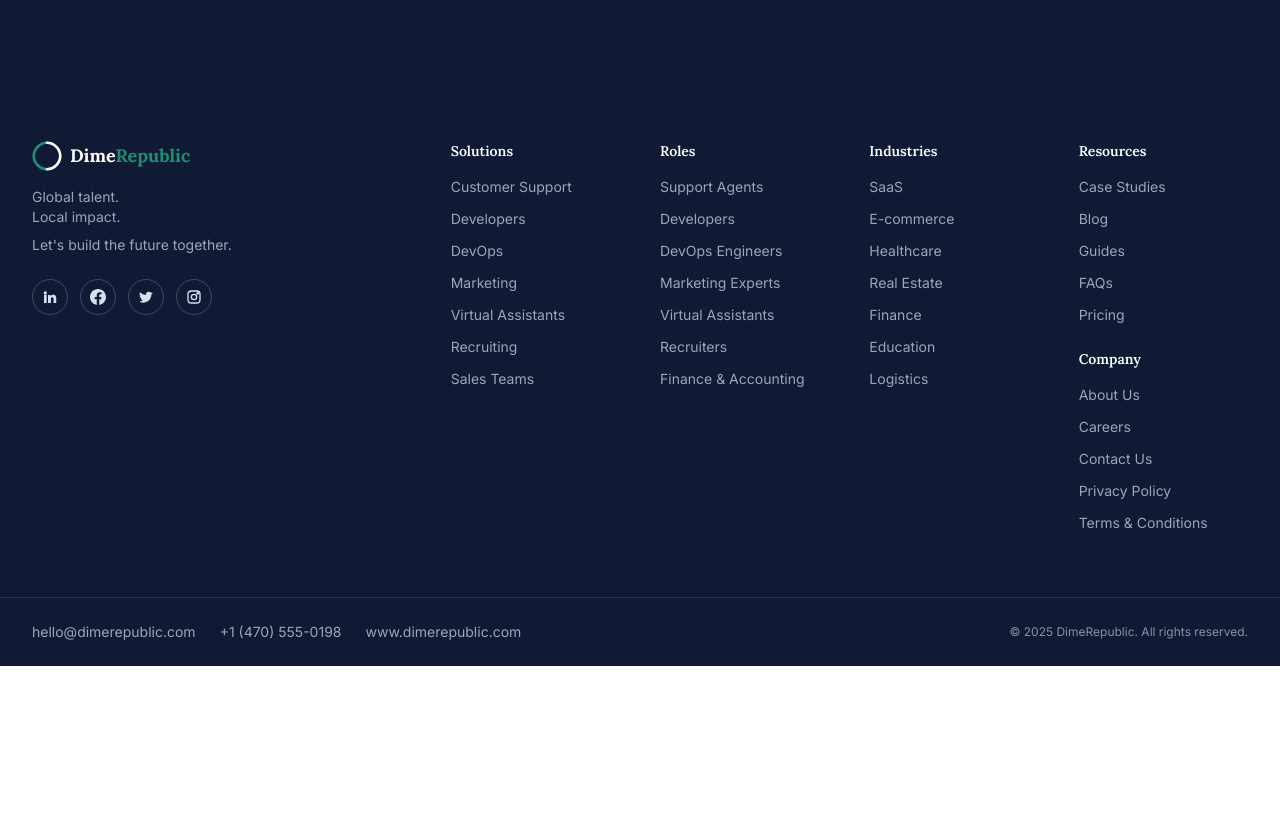
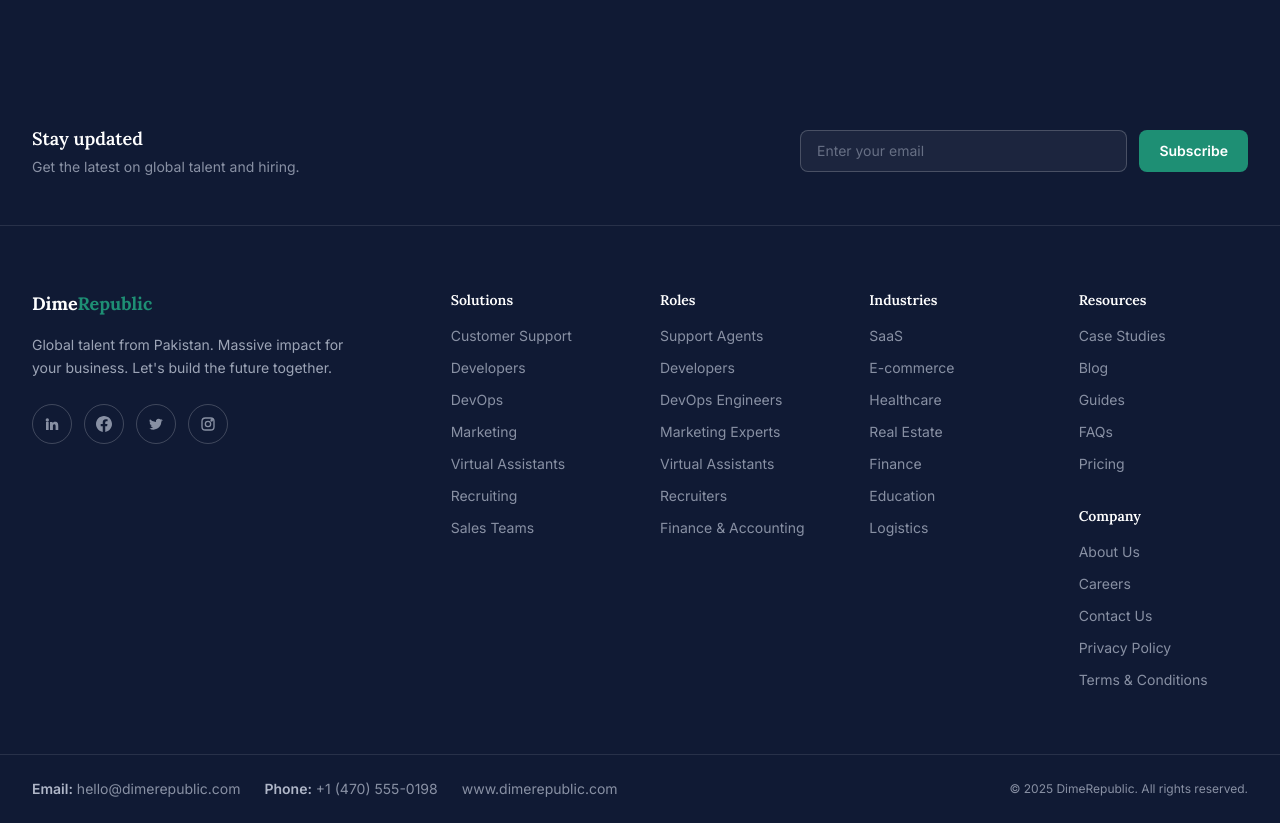
Before and after one commit to DimeRepublic/DimeRepublic-website, a website built with Vite: page docs/index.html in a window 1280 px wide. Shown: the part 4829-5652 px from the top of the page. Before the commit the page ends 5495 px from the top, so only its background shows below. Built offline with nearby package versions, Linux system fonts and the light colour scheme.

Commit message:
Improve footer design: newsletter section, better spacing, hover transitions, styled contact bar

```diff
--- a/docs/index.html
+++ b/docs/index.html
@@ -8,8 +8,8 @@
   <link rel="preconnect" href="https://fonts.googleapis.com" />
   <link rel="preconnect" href="https://fonts.gstatic.com" crossorigin />
   <link href="https://fonts.googleapis.com/css2?family=Inter:wght@400;500;600;700&family=Lora:ital,wght@0,500;0,600;0,700;1,500&display=swap" rel="stylesheet" />
-  <script type="module" crossorigin src="./assets/main-DHMpnaF_.js"></script>
-  <link rel="stylesheet" crossorigin href="./assets/main-C1gLcZzI.css">
+  <script type="module" crossorigin src="./assets/main-kgzT-lKt.js"></script>
+  <link rel="stylesheet" crossorigin href="./assets/main-CpKaC4J3.css">
 </head>
 <body x-data="{ mobileMenuOpen: false }" class="bg-white">
 
@@ -552,31 +552,42 @@
 
   <!-- ============ FOOTER ============ -->
   <footer class="bg-navy text-navy-100">
+    <!-- Newsletter -->
+    <div class="border-b border-white/10">
+      <div class="mx-auto max-w-7xl px-6 py-12 lg:px-8">
+        <div class="flex flex-col items-center justify-between gap-6 sm:flex-row">
+          <div>
+            <h3 class="font-display text-lg font-semibold text-white">Stay updated</h3>
+            <p class="mt-1 text-sm text-navy-100/60">Get the latest on global talent and hiring.</p>
+          </div>
+          <div class="flex w-full max-w-md gap-3">
+            <input type="email" placeholder="Enter your email" class="min-w-0 flex-1 rounded-lg border border-white/20 bg-white/5 px-4 py-2.5 text-sm text-white placeholder-navy-100/40 outline-none focus:border-accent focus:ring-1 focus:ring-accent" />
+            <button class="shrink-0 rounded-lg bg-accent px-5 py-2.5 text-sm font-semibold text-white hover:bg-accent-600">Subscribe</button>
+          </div>
+        </div>
+      </div>
+    </div>
+
     <div class="mx-auto grid max-w-7xl gap-10 px-6 py-16 sm:grid-cols-2 lg:grid-cols-6 lg:px-8">
       <!-- Brand -->
       <div class="lg:col-span-2">
         <a href="#" class="flex items-center gap-2">
-          <svg width="30" height="30" viewBox="0 0 34 34" fill="none">
-            <path d="M17 2C9 2 2 9 2 17s7 15 15 15" stroke="#1E8F74" stroke-width="3" stroke-linecap="round"/>
-            <path d="M17 2c8 0 15 7 15 15s-7 15-15 15" stroke="#FFFFFF" stroke-width="3" stroke-linecap="round"/>
-          </svg>
           <span class="leading-tight">
             <span class="block font-display text-lg font-bold text-white">Dime<span class="text-accent">Republic</span></span>
           </span>
         </a>
-        <p class="mt-4 max-w-xs text-sm text-navy-100/70">Global talent.<br/>Local impact.</p>
-        <p class="mt-2 max-w-xs text-sm text-navy-100/70">Let's build the future together.</p>
+        <p class="mt-4 max-w-xs text-sm text-navy-100/70 leading-relaxed">Global talent from Pakistan. Massive impact for your business. Let's build the future together.</p>
         <div class="mt-6 flex gap-3">
-          <a href="#" aria-label="LinkedIn" class="flex h-9 w-9 items-center justify-center rounded-full border border-white/20 hover:bg-white/10">
+          <a href="#" aria-label="LinkedIn" class="flex h-10 w-10 items-center justify-center rounded-full border border-white/20 text-navy-100/60 transition hover:border-accent hover:bg-accent hover:text-white">
             <svg width="16" height="16" viewBox="0 0 24 24" fill="currentColor"><path d="M4.98 3.5a2.5 2.5 0 11-.02 5 2.5 2.5 0 01.02-5zM3 8.98h4v12H3zM9 8.98h3.8v1.64h.05c.53-1 1.83-2.06 3.77-2.06 4.03 0 4.78 2.65 4.78 6.1v6.32h-4v-5.6c0-1.34-.02-3.06-1.87-3.06-1.87 0-2.16 1.46-2.16 2.96v5.7H9z"/></svg>
           </a>
-          <a href="#" aria-label="Facebook" class="flex h-9 w-9 items-center justify-center rounded-full border border-white/20 hover:bg-white/10">
+          <a href="#" aria-label="Facebook" class="flex h-10 w-10 items-center justify-center rounded-full border border-white/20 text-navy-100/60 transition hover:border-accent hover:bg-accent hover:text-white">
             <svg width="16" height="16" viewBox="0 0 24 24" fill="currentColor"><path d="M24 12.073c0-6.627-5.373-12-12-12s-12 5.373-12 12c0 5.99 4.388 10.954 10.125 11.854v-8.385H7.078v-3.47h3.047V9.43c0-3.007 1.792-4.669 4.533-4.669 1.312 0 2.686.235 2.686.235v2.953H15.83c-1.491 0-1.956.925-1.956 1.874v2.25h3.328l-.532 3.47h-2.796v8.385C19.612 23.027 24 18.062 24 12.073z"/></svg>
           </a>
-          <a href="#" aria-label="X (Twitter)" class="flex h-9 w-9 items-center justify-center rounded-full border border-white/20 hover:bg-white/10">
+          <a href="#" aria-label="X (Twitter)" class="flex h-10 w-10 items-center justify-center rounded-full border border-white/20 text-navy-100/60 transition hover:border-accent hover:bg-accent hover:text-white">
             <svg width="16" height="16" viewBox="0 0 24 24" fill="currentColor"><path d="M22 5.9c-.7.3-1.5.6-2.3.7a4 4 0 001.8-2.2c-.8.5-1.7.8-2.6 1a4.1 4.1 0 00-7 3.7A11.6 11.6 0 013 4.9a4.1 4.1 0 001.3 5.5c-.6 0-1.2-.2-1.8-.5v.1a4.1 4.1 0 003.3 4 4.2 4.2 0 01-1.8.1 4.1 4.1 0 003.8 2.9A8.3 8.3 0 012 18.6a11.6 11.6 0 006.3 1.9c7.5 0 11.7-6.3 11.7-11.7v-.5c.8-.6 1.5-1.3 2-2.1z"/></svg>
           </a>
-          <a href="#" aria-label="Instagram" class="flex h-9 w-9 items-center justify-center rounded-full border border-white/20 hover:bg-white/10">
+          <a href="#" aria-label="Instagram" class="flex h-10 w-10 items-center justify-center rounded-full border border-white/20 text-navy-100/60 transition hover:border-accent hover:bg-accent hover:text-white">
             <svg width="16" height="16" viewBox="0 0 24 24" fill="none" stroke="currentColor" stroke-width="2"><rect x="3" y="3" width="18" height="18" rx="5"/><circle cx="12" cy="12" r="4"/><circle cx="17.5" cy="6.5" r="1"/></svg>
           </a>
         </div>
@@ -585,75 +596,75 @@
       <!-- Solutions -->
       <div>
         <h4 class="font-display text-sm font-semibold text-white">Solutions</h4>
-        <ul class="mt-4 space-y-3 text-sm text-navy-100/70">
-          <li><a href="#" class="hover:text-white">Customer Support</a></li>
-          <li><a href="#" class="hover:text-white">Developers</a></li>
-          <li><a href="#" class="hover:text-white">DevOps</a></li>
-          <li><a href="#" class="hover:text-white">Marketing</a></li>
-          <li><a href="#" class="hover:text-white">Virtual Assistants</a></li>
-          <li><a href="#" class="hover:text-white">Recruiting</a></li>
-          <li><a href="#" class="hover:text-white">Sales Teams</a></li>
+        <ul class="mt-4 space-y-3 text-sm text-navy-100/60">
+          <li><a href="#" class="transition hover:text-white">Customer Support</a></li>
+          <li><a href="#" class="transition hover:text-white">Developers</a></li>
+          <li><a href="#" class="transition hover:text-white">DevOps</a></li>
+          <li><a href="#" class="transition hover:text-white">Marketing</a></li>
+          <li><a href="#" class="transition hover:text-white">Virtual Assistants</a></li>
+          <li><a href="#" class="transition hover:text-white">Recruiting</a></li>
+          <li><a href="#" class="transition hover:text-white">Sales Teams</a></li>
         </ul>
       </div>
 
       <!-- Roles -->
       <div>
         <h4 class="font-display text-sm font-semibold text-white">Roles</h4>
-        <ul class="mt-4 space-y-3 text-sm text-navy-100/70">
-          <li><a href="#" class="hover:text-white">Support Agents</a></li>
-          <li><a href="#" class="hover:text-white">Developers</a></li>
-          <li><a href="#" class="hover:text-white">DevOps Engineers</a></li>
-          <li><a href="#" class="hover:text-white">Marketing Experts</a></li>
-          <li><a href="#" class="hover:text-white">Virtual Assistants</a></li>
-          <li><a href="#" class="hover:text-white">Recruiters</a></li>
-          <li><a href="#" class="hover:text-white">Finance &amp; Accounting</a></li>
+        <ul class="mt-4 space-y-3 text-sm text-navy-100/60">
+          <li><a href="#" class="transition hover:text-white">Support Agents</a></li>
+          <li><a href="#" class="transition hover:text-white">Developers</a></li>
+          <li><a href="#" class="transition hover:text-white">DevOps Engineers</a></li>
+          <li><a href="#" class="transition hover:text-white">Marketing Experts</a></li>
+          <li><a href="#" class="transition hover:text-white">Virtual Assistants</a></li>
+          <li><a href="#" class="transition hover:text-white">Recruiters</a></li>
+          <li><a href="#" class="transition hover:text-white">Finance &amp; Accounting</a></li>
         </ul>
       </div>
 
       <!-- Industries -->
       <div>
         <h4 class="font-display text-sm font-semibold text-white">Industries</h4>
-        <ul class="mt-4 space-y-3 text-sm text-navy-100/70">
-          <li><a href="#" class="hover:text-white">SaaS</a></li>
-          <li><a href="#" class="hover:text-white">E-commerce</a></li>
-          <li><a href="#" class="hover:text-white">Healthcare</a></li>
-          <li><a href="#" class="hover:text-white">Real Estate</a></li>
-          <li><a href="#" class="hover:text-white">Finance</a></li>
-          <li><a href="#" class="hover:text-white">Education</a></li>
-          <li><a href="#" class="hover:text-white">Logistics</a></li>
+        <ul class="mt-4 space-y-3 text-sm text-navy-100/60">
+          <li><a href="#" class="transition hover:text-white">SaaS</a></li>
+          <li><a href="#" class="transition hover:text-white">E-commerce</a></li>
+          <li><a href="#" class="transition hover:text-white">Healthcare</a></li>
+          <li><a href="#" class="transition hover:text-white">Real Estate</a></li>
+          <li><a href="#" class="transition hover:text-white">Finance</a></li>
+          <li><a href="#" class="transition hover:text-white">Education</a></li>
+          <li><a href="#" class="transition hover:text-white">Logistics</a></li>
         </ul>
       </div>
 
       <!-- Resources & Company -->
       <div>
         <h4 class="font-display text-sm font-semibold text-white">Resources</h4>
-        <ul class="mt-4 space-y-3 text-sm text-navy-100/70">
-          <li><a href="#case-studies" class="hover:text-white">Case Studies</a></li>
-          <li><a href="#" class="hover:text-white">Blog</a></li>
-          <li><a href="#" class="hover:text-white">Guides</a></li>
-          <li><a href="#" class="hover:text-white">FAQs</a></li>
-          <li><a href="#pricing" class="hover:text-white">Pricing</a></li>
+        <ul class="mt-4 space-y-3 text-sm text-navy-100/60">
+          <li><a href="#case-studies" class="transition hover:text-white">Case Studies</a></li>
+          <li><a href="#" class="transition hover:text-white">Blog</a></li>
+          <li><a href="#" class="transition hover:text-white">Guides</a></li>
+          <li><a href="#" class="transition hover:text-white">FAQs</a></li>
+          <li><a href="#pricing" class="transition hover:text-white">Pricing</a></li>
         </ul>
-        <h4 class="mt-6 font-display text-sm font-semibold text-white">Company</h4>
-        <ul class="mt-4 space-y-3 text-sm text-navy-100/70">
-          <li><a href="#" class="hover:text-white">About Us</a></li>
-          <li><a href="#" class="hover:text-white">Careers</a></li>
-          <li><a href="#" class="hover:text-white">Contact Us</a></li>
-          <li><a href="#" class="hover:text-white">Privacy Policy</a></li>
-          <li><a href="#" class="hover:text-white">Terms &amp; Conditions</a></li>
+        <h4 class="mt-8 font-display text-sm font-semibold text-white">Company</h4>
+        <ul class="mt-4 space-y-3 text-sm text-navy-100/60">
+          <li><a href="#" class="transition hover:text-white">About Us</a></li>
+          <li><a href="#" class="transition hover:text-white">Careers</a></li>
+          <li><a href="#" class="transition hover:text-white">Contact Us</a></li>
+          <li><a href="#" class="transition hover:text-white">Privacy Policy</a></li>
+          <li><a href="#" class="transition hover:text-white">Terms &amp; Conditions</a></li>
         </ul>
       </div>
     </div>
 
     <!-- Contact Bar -->
-    <div class="border-t border-white/10 py-6">
-      <div class="mx-auto flex max-w-7xl flex-col items-center justify-between gap-4 px-6 text-sm text-navy-100/70 sm:flex-row lg:px-8">
-        <div class="flex flex-wrap items-center gap-6">
-          <a href="mailto:hello@dimerepublic.com" class="hover:text-white">hello@dimerepublic.com</a>
-          <a href="tel:+14705550198" class="hover:text-white">+1 (470) 555-0198</a>
-          <a href="http://www.dimerepublic.com" class="hover:text-white">www.dimerepublic.com</a>
+    <div class="border-t border-white/10">
+      <div class="mx-auto flex max-w-7xl flex-col items-center justify-between gap-4 px-6 py-6 text-sm text-navy-100/60 sm:flex-row lg:px-8">
+        <div class="flex flex-wrap items-center justify-center gap-6">
+          <a href="mailto:hello@dimerepublic.com" class="transition hover:text-white"><span class="font-semibold text-navy-100/80">Email:</span> hello@dimerepublic.com</a>
+          <a href="tel:+14705550198" class="transition hover:text-white"><span class="font-semibold text-navy-100/80">Phone:</span> +1 (470) 555-0198</a>
+          <a href="https://www.dimerepublic.com" class="transition hover:text-white">www.dimerepublic.com</a>
         </div>
-        <p class="text-xs text-navy-100/60">&copy; 2025 DimeRepublic. All rights reserved.</p>
+        <p class="text-xs">&copy; 2025 DimeRepublic. All rights reserved.</p>
       </div>
     </div>
   </footer>
```
Also changed, not shown: index.html (+65 -54 lines), docs/assets/main-C1gLcZzI.css (deleted), docs/assets/main-CpKaC4J3.css (added), docs/assets/main-kgzT-lKt.js (renamed from docs/assets/main-DHMpnaF_.js).
